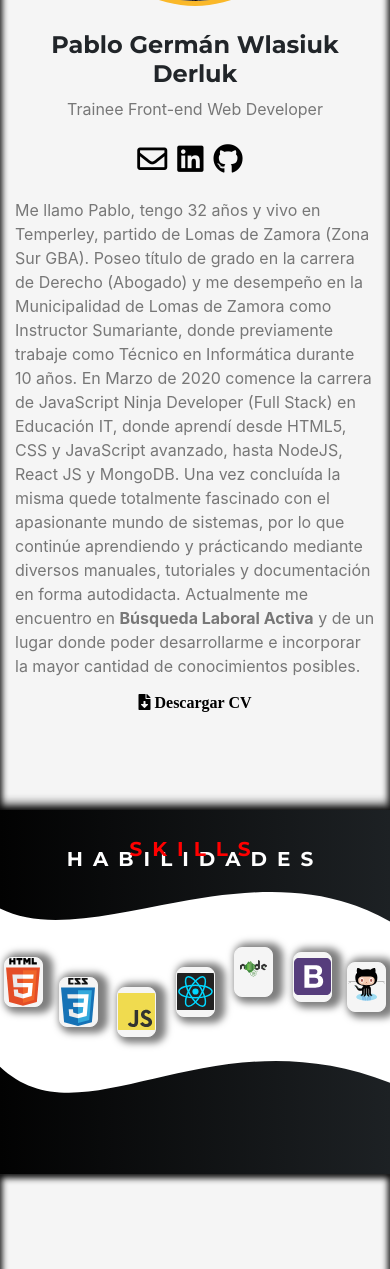
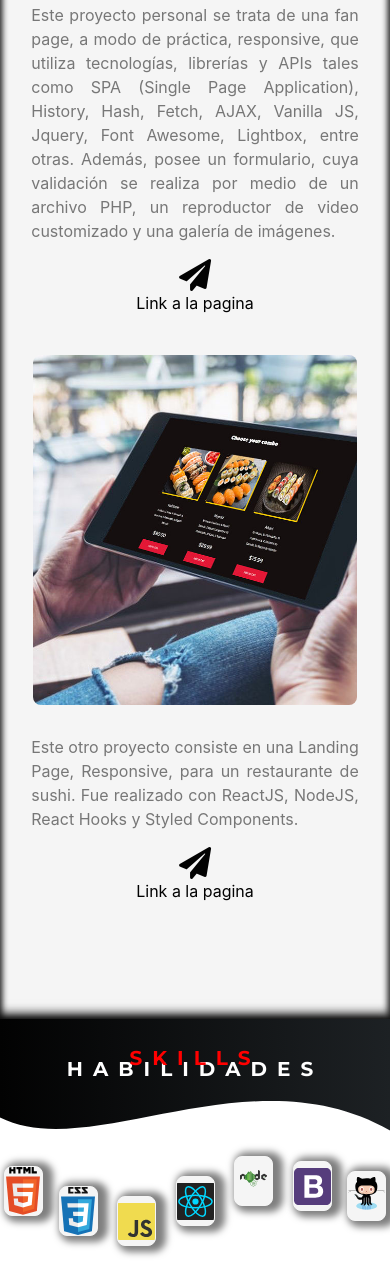
Before and after one commit to PabloDerluk88/portfolio, a plain HTML site: page index.html in a window 390 px wide. Shown: the part 1384-2653 px from the top of the page. Drawn offline with nearby package versions, Linux system fonts and the light colour scheme; a web font is replaced by a local one.

Commit message:
added project

```diff
--- a/index.html
+++ b/index.html
@@ -4,7 +4,7 @@
 <head>
     <meta charset="UTF-8">
     <meta name="viewport" content="width=device-width, initial-scale=1.0">
-    <meta property="og:image"  content="./images/screenshot.png" />
+    <meta property="og:image" content="./images/screenshot.png" />
     <title>Pablo Germán Wlasiuk Derluk</title>
     <link rel="stylesheet" href="styles.css">
     <link rel="stylesheet" href="https://cdn.jsdelivr.net/npm/bootstrap@4.5.3/dist/css/bootstrap.min.css">
@@ -32,9 +32,9 @@
                     <span class="fas fa-bars"></span>
                 </button>
                 <div class="enlaces" id="enlaces">
+                    <a href="#portfolio">portfolio</a>
+                    <a href="#habilidades">habilidades</a>
                     <a href="#about">sobre mí</a>
-                    <a href="#habilidades">habilidades</a>
-                    <a href="#portfolio">portfolio</a>
                     <a href="#contact">contacto</a>
                 </div>
             </nav>
@@ -62,6 +62,100 @@
     </header>
 
     <main>
+        <section id="portfolio">
+            <div class="container-fluid">
+                <div class="row justify-content-center">
+                    <div class="col-sm-12 col-lg-4 text-center">
+                        <h2>proyectos</h2>
+                        <br>
+                    </div>
+                </div>
+                <div class="row justify-content-center">
+                    <div class="col-12 col-md-12 col-lg-5 d-flex justify-content-center ">
+                        <div class="project-1">
+
+                        </div>
+                    </div>
+
+                    <div class="col-sm-1 middle-bar"></div>
+
+                    <div class="col-11 col-md-11 col-lg-5 text-left my-auto text-project">
+                        <p>Este proyecto personal se trata de una fan page, a modo de práctica, responsive, que utiliza
+                            tecnologías, librerías y APIs tales como SPA (Single Page Application),
+                            History, Hash, Fetch, AJAX, Vanilla JS, Jquery,
+                            Font Awesome, Lightbox, entre otras. Además, posee un formulario, cuya validación se realiza
+                            por medio de un archivo PHP, un reproductor de video customizado y una galería de imágenes.
+                        </p>
+                        <a href="https://pabloderluk88.github.io/spa-vanillajs/#home" target="_blank">
+                            <i class="fas fa-paper-plane d-flex justify-content-center "></i>
+
+                            <p>Link a la pagina</p>
+                        </a>
+                    </div>
+                </div>
+                <br>
+                <div class="row justify-content-center" id="secondProject">
+
+                    <div class="col-11 col-md-11 col-lg-5 text-left my-auto text-project-2">
+                        <p>Este otro proyecto consiste en una Landing Page, Responsive, para un restaurante de sushi. Fue realizado con ReactJS, NodeJS, React
+                            Hooks y Styled Components.
+                        </p>
+                        <a href="https://pabloderluk88.github.io/react-resto-app/" target="_blank">
+                            <i class="fas fa-paper-plane d-flex justify-content-center "></i>
+
+                            <p>Link a la pagina</p>
+                        </a>
+                    </div>
+                    <div class="col-sm-1 middle-bar"></div>
+
+                    <div class="col-12 col-md-12 col-lg-5 d-flex justify-content-center ">
+                        <div class="project-2">
+
+                        </div>
+                    </div>
+                </div>
+            </div>
+        </section>
+
+
+        <section id="habilidades">
+            <div class="container">
+                <div class="row">
+                    <div class="col-sm-12 text-center s-container">
+
+                        <h2 class="s1">Skills</h2>
+                        <h2 class="s2">habilidades</h2>
+
+                    </div>
+                </div>
+            </div>
+            <svg viewBox="0 0 500 150" preserveAspectRatio="none" style="height: 100%; width: 100%;">
+                <path d="M-3.10,86.34 C113.71,149.50 320.82,0.50 500.84,105.09 L500.00,150.00 L0.00,150.00 Z"
+                    style="stroke: none; fill: #fff;"></path>
+            </svg>
+
+            <div class="container-fluid skills">
+                <div class="row">
+                    <div class="col-sm-12 text-center">
+                        <div class="card-container">
+                            <div class="cards c1 "></div>
+                            <div class="cards c2 "></div>
+                            <div class="cards c3 "></div>
+                            <div class="cards c4 "></div>
+                            <div class="cards c5 "></div>
+                            <div class="cards c6 "></div>
+                            <div class="cards c7 "></div>
+                        </div>
+                    </div>
+                </div>
+            </div>
+
+            <svg viewBox="0 0 500 150" preserveAspectRatio="none" style="height: 100%; width: 100%;">
+                <path d="M-3.10,9.38 C105.25,117.92 263.82,-59.70 500.27,33.05 L500.00,0.00 L-1.97,-4.44 Z"
+                    style="stroke: none; fill:white;"></path>
+            </svg>
+        </section>
+
 
         <section id="about">
             <div class="container">
@@ -115,83 +209,13 @@
                             Actualmente me encuentro en <b>Búsqueda Laboral Activa</b> y de un lugar donde poder
                             desarrollarme e incorporar la mayor cantidad de conocimientos posibles.
                         </p>
-                        <a href="./images/pablowlasiukcv.pdf" download class="d-flex justify-content-center download-cv">
+                        <a href="./images/pablowlasiukcv.pdf" download
+                            class="d-flex justify-content-center download-cv">
                             <i class="fas fa-file-download "> Descargar CV</i>
                         </a>
                     </div>
                 </div>
 
-            </div>
-        </section>
-
-        <section id="habilidades">
-            <div class="container">
-                <div class="row">
-                    <div class="col-sm-12 text-center s-container">
-
-                        <h2 class="s1">Skills</h2>
-                        <h2 class="s2">habilidades</h2>
-
-                    </div>
-                </div>
-            </div>
-            <svg viewBox="0 0 500 150" preserveAspectRatio="none" style="height: 100%; width: 100%;">
-                <path d="M-3.10,86.34 C113.71,149.50 320.82,0.50 500.84,105.09 L500.00,150.00 L0.00,150.00 Z"
-                    style="stroke: none; fill: #fff;"></path>
-            </svg>
-
-            <div class="container-fluid skills">
-                <div class="row">
-                    <div class="col-sm-12 text-center">
-                        <div class="card-container">
-                            <div class="cards c1 "></div>
-                            <div class="cards c2 "></div>
-                            <div class="cards c3 "></div>
-                            <div class="cards c4 "></div>
-                            <div class="cards c5 "></div>
-                            <div class="cards c6 "></div>
-                            <div class="cards c7 "></div>
-                        </div>
-                    </div>
-                </div>
-            </div>
-
-            <svg viewBox="0 0 500 150" preserveAspectRatio="none" style="height: 100%; width: 100%;">
-                <path d="M-3.10,9.38 C105.25,117.92 263.82,-59.70 500.27,33.05 L500.00,0.00 L-1.97,-4.44 Z"
-                    style="stroke: none; fill:white;"></path>
-            </svg>
-        </section>
-        <section id="portfolio">
-            <div class="container-fluid">
-                <div class="row justify-content-center">
-                    <div class="col-sm-12 col-lg-4 text-center">
-                        <h2>proyectos</h2>
-                        <br>
-                    </div>
-                </div>
-                <div class="row justify-content-center">
-                    <div class="col-12 col-md-12 col-lg-5 d-flex justify-content-center ">
-                        <div class="project-1">
-
-                        </div>
-                    </div>
-
-                    <div class="col-sm-1 middle-bar"></div>
-
-                    <div class="col-11 col-md-11 col-lg-5 text-left my-auto text-project">
-                        <p>Este proyecto personal se trata de una fan page, a modo de práctica, responsive, que utiliza
-                            tecnologías, librerías y APIs tales como SPA (Single Page Application),
-                            History, Hash, Fetch, AJAX, Vanilla JS, Jquery,
-                            Font Awesome, Lightbox, entre otras. Además, posee un formulario, cuya validación se realiza
-                            por medio de un archivo PHP, un reproductor de video customizado y una galería de imágenes.
-                        </p>
-                        <a href="https://pabloderluk88.github.io/spa-vanillajs/#home" target="_blank">
-                            <i class="fas fa-paper-plane d-flex justify-content-center "></i>
-
-                            <p>Link a la pagina</p>
-                        </a>
-                    </div>
-                </div>
             </div>
         </section>
 
--- a/main.js
+++ b/main.js
@@ -4,6 +4,8 @@ $('#about-p').css('opacity', 0);
 $('.cards').css('opacity', 0);
 $('.project-1').css('opacity', 0);
 $('.text-project').css('opacity', 0);
+$('.project-2').css('opacity', 0);
+$('.text-project-2').css('opacity', 0);
 
 let hamburguer = document.getElementById("hamburguer");
 let enlaces = document.getElementById('enlaces');
@@ -53,6 +55,17 @@ var waypoint3 = new Waypoint({
     offset: '30%'
 });
 
+var waypoint4 = new Waypoint({
+    element: document.getElementById('secondProject'),
+    handler: function () {
+        $('.project-2').addClass('animate__animated animate__fadeInRight')
+        $('.text-project-2').addClass('animate__animated animate__fadeInLeft')
+
+
+    },
+    offset: '50%'
+});
+
 let icons = document.querySelectorAll("i")
 icons.forEach(icon => {
     icon.addEventListener('mouseover', () => {
--- a/styles.css
+++ b/styles.css
@@ -13,6 +13,7 @@ h1, h2, h3, h4, h5, h6 {
     text-transform: uppercase;
     font-weight: 700;
 }
+
 body:before {
     content: "";
     display: block;
@@ -27,7 +28,8 @@ body:before {
     -moz-background-size: cover;
     -o-background-size: cover;
     background-size: cover;
-  }
+}
+
 .header-content {
     height: 100vh;
     width: 100%;
@@ -126,7 +128,8 @@ section {
     text-transform: uppercase;
     font-weight: 700;
 }
-#about, #portfolio{
+
+#about, #portfolio {
     background-color: whitesmoke;
     box-shadow: inset 0px 2px 6px 2px #080808;
 }
@@ -147,6 +150,11 @@ section {
 
 .about-me p, #about-p, #portfolio p, #contact p, footer div p {
     color: #777777;
+}
+
+#about-p, .text-project p, .text-project-2 p {
+    text-align: justify;
+    text-justify: inter-word;
 }
 
 .list-inline {
@@ -285,6 +293,16 @@ section {
     border-radius: 8px;
 }
 
+.project-2 {
+    width: 90%;
+    height: 50vh;
+    background-image: url(./images/white-tablet.jpg);
+    background-repeat: no-repeat;
+    background-position: center;
+    background-size: cover;
+    border-radius: 8px;
+}
+
 #portfolio a, #portfolio a p {
     color: #020202;
     text-align: center;
@@ -335,7 +353,7 @@ footer p {
     }
 }
 
-@media screen and (max-width:767px) {
+@media screen and (max-width:768px) {
     .section-heading, .s1, .s2, #portfolio h2, #contact h2 {
         font-size: 20px;
     }
@@ -402,18 +420,28 @@ footer p {
         top: 125%;
         letter-spacing: 10px
     }
-    .project-1 {
+    #secondProject {
+        display: flex;
+        flex-direction: column-reverse;
+
+    }
+    .project-1, .project-2 {
         height: 350px;
     }
     .middle-bar {
         display: none;
     }
-    .text-project {
+    .text-project, .text-project-2 {
         padding-top: 30px;
         padding-left: 15px !important;
     }
     .contact-1, .contact-2, .contact-3 {
         padding-bottom: 30px;
+    }
+    #secondProject {
+        display: flex;
+        flex-direction: column-reverse;
+        align-items: center;
     }
 }
 
@@ -453,7 +481,13 @@ footer p {
         top: -30%;
     }
 }
-
+@media screen and (max-width:824px){
+    #secondProject {
+        display: flex;
+        flex-direction: column-reverse;
+        align-items: center;
+    }
+}
 @media screen and (min-width:960px) {
     .middle-bar {
         display: flex;
@@ -488,7 +522,7 @@ footer p {
 }
 
 @media screen and (width:1024px) {
-    .project-1 {
+    .project-1, .project-2{
         height: 240px;
     }
     .c1 {
```
Also changed, not shown: images/white-tablet.jpg (added).
